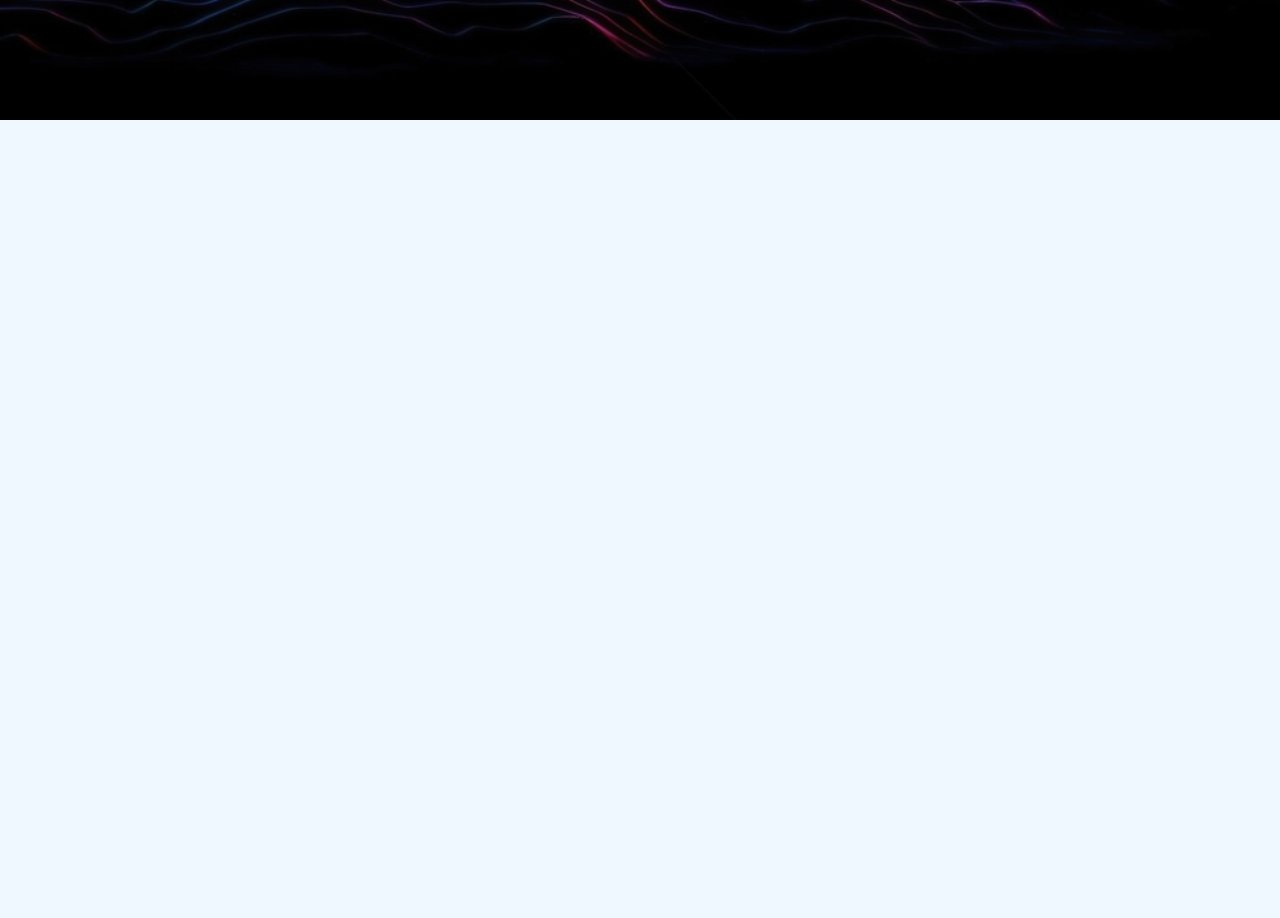
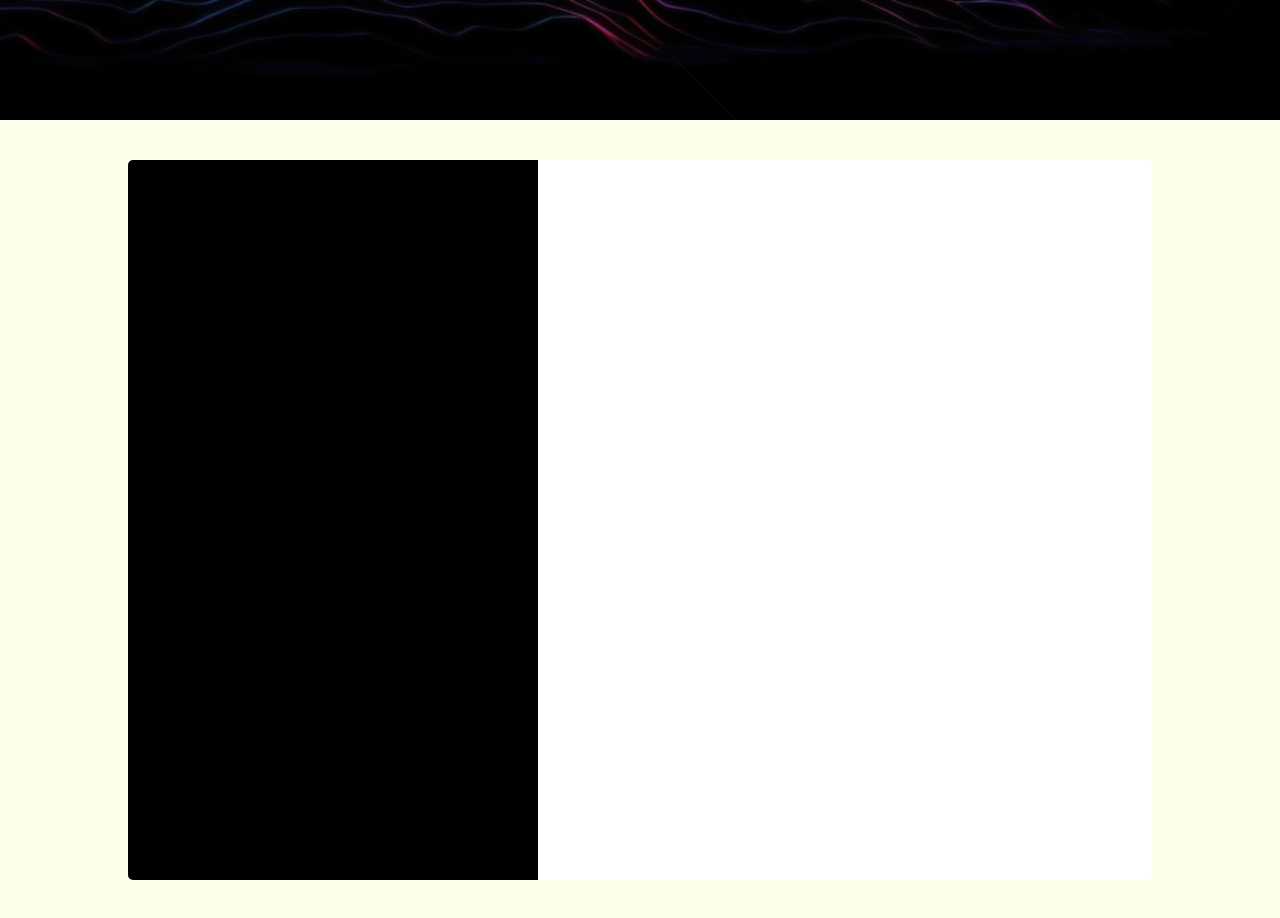
Before and after one commit to starboy011/portfolio, a React (Create React App) app in the folder frontend/portfolio/: page / in a window 1280 px wide. Shown: the part 3240-4158 px from the top of the page. Built offline with nearby package versions, Linux system fonts and the light colour scheme.

Commit message:
contact me layout

```diff
--- a/frontend/portfolio/src/components/contact/Contact.css
+++ b/frontend/portfolio/src/components/contact/Contact.css
@@ -1,4 +1,28 @@
 .contactcontainer{
-    background-color: aliceblue;
+    background-color: rgb(249, 255, 232);
     height: 100vh;
+    display: flex;
+    justify-content: center;
+    align-items: center;
+
 }
+.formcontainer{
+    height: 90vh;
+    width: 80%;
+    border-radius: 5px;
+    display: flex;
+}
+.contactimage{
+    background-color: rgb(0, 0, 0);
+    height: 90vh;
+    width: 40%;
+    border-top-left-radius: 5px;
+    border-bottom-left-radius: 5px;
+}
+.form{
+    background-color: rgb(255, 255, 255);
+    height: 90vh;
+    width:60%;
+    border-top-right-radius: 5px;
+    border-bottom-right-radius: 5px;
+}
--- a/frontend/portfolio/src/components/contact/Contact.js
+++ b/frontend/portfolio/src/components/contact/Contact.js
@@ -22,7 +22,12 @@ export const Contact = () => {
   };
 
   return (
-    <div className="contactcontainer"></div>
+    <div className="contactcontainer">
+      <div className="formcontainer">
+        <div className="contactimage"></div>
+        <div className="form"></div>
+      </div>
+    </div>
     // <form ref={form} onSubmit={sendEmail}>
     //   <label>Name</label>
     //   <input type="text" name="user_name" />
```
